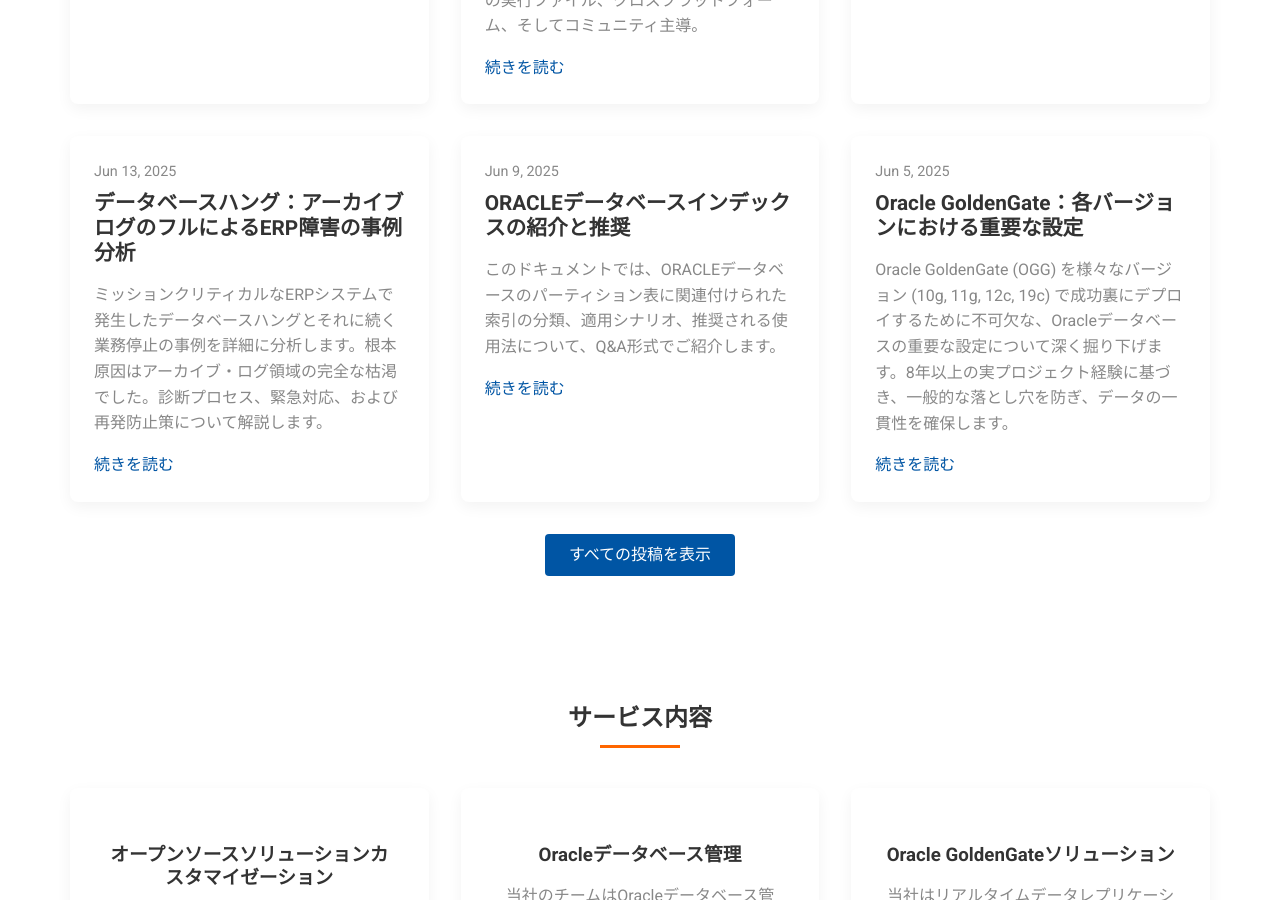
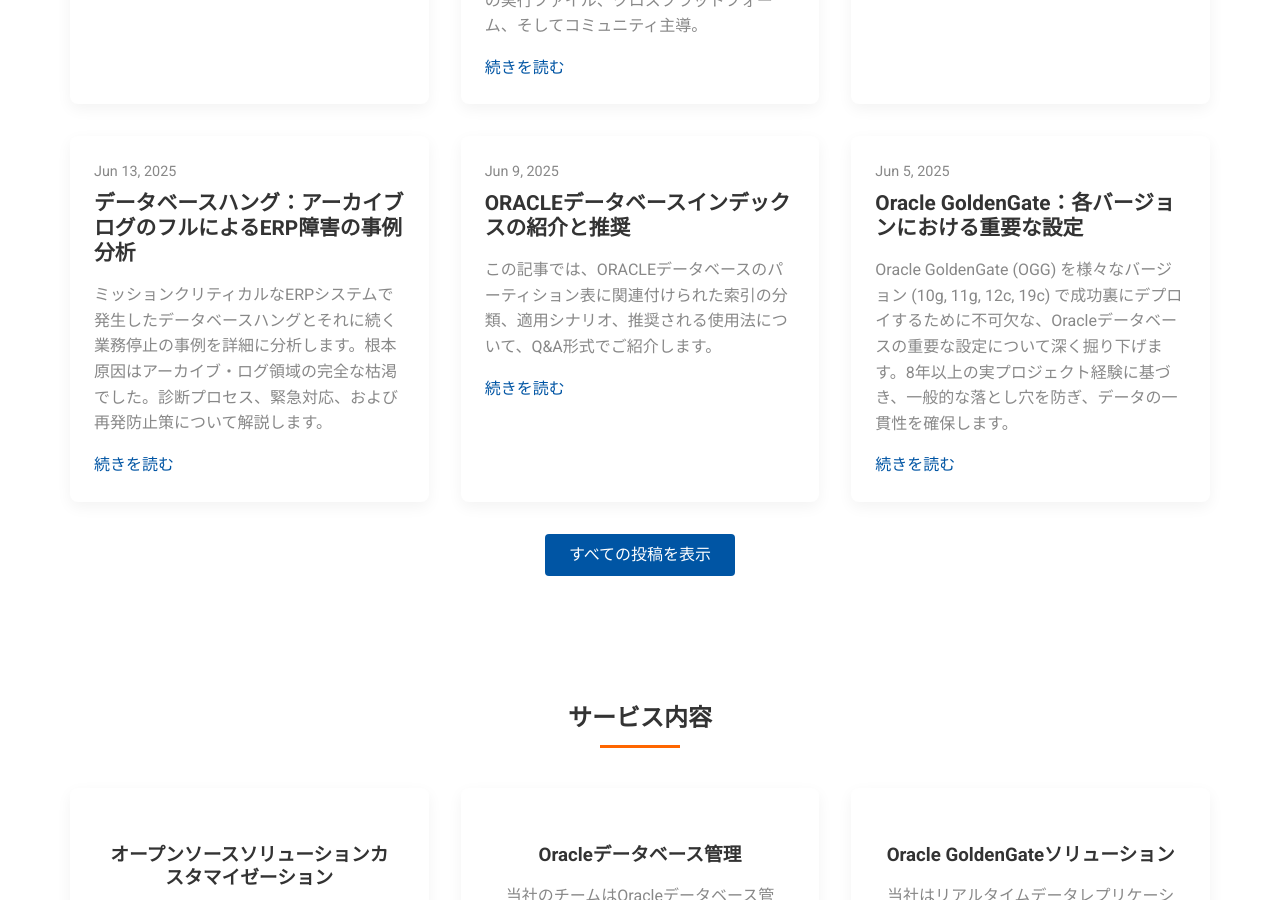
Before and after one commit to goodwaysIT/ja, a Jekyll site: the page built from index.html, in a window 1280 px wide and 900 px high, scrolled down 1229 px. Built offline with Jekyll 4.4.1, drawn with Linux system fonts in a browser that asks for light colours.

Commit message:
Update 2025-06-09-Introduction-and-Recommendation-of-ORACLE-Database-Indexes.md

```diff
--- a/_posts/2025-06-09-Introduction-and-Recommendation-of-ORACLE-Database-Indexes.md
+++ b/_posts/2025-06-09-Introduction-and-Recommendation-of-ORACLE-Database-Indexes.md
@@ -1,7 +1,7 @@
 ---
 layout: post
 title: "ORACLEデータベースインデックスの紹介と推奨"
-excerpt: "このドキュメントでは、ORACLEデータベースのパーティション表に関連付けられた索引の分類、適用シナリオ、推奨される使用法について、Q&A形式でご紹介します。"
+excerpt: "この記事では、ORACLEデータベースのパーティション表に関連付けられた索引の分類、適用シナリオ、推奨される使用法について、Q&A形式でご紹介します。"
 date: 2025-06-09 21:08:00 +0800
 categories: [Oracle, Database]
 tags: [Database maintenance, Database deployment,Database optimization, oracle]
```
